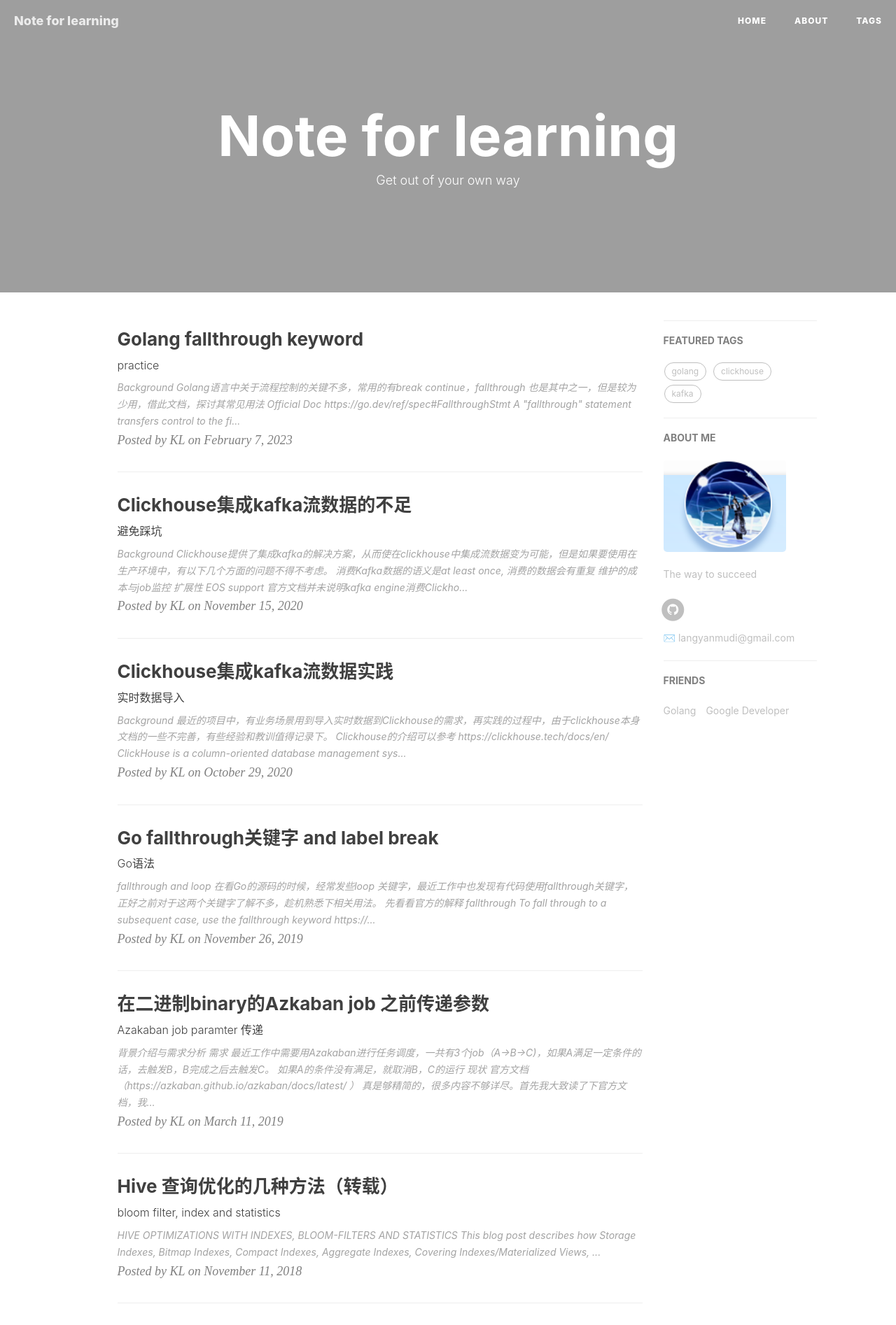
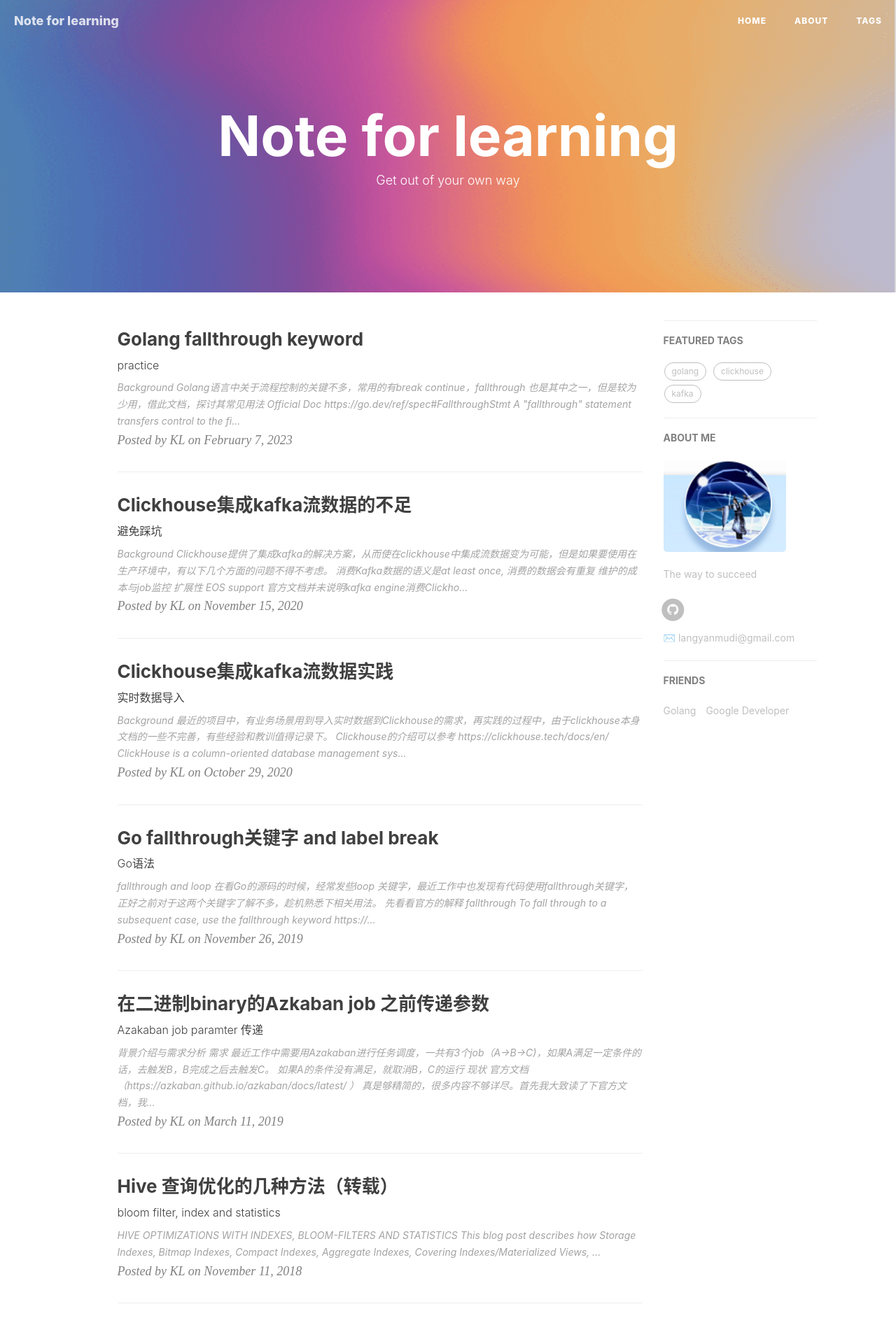
Before and after one commit to KerryLeung/blogs, a Jekyll site: the page built from index.html, in a window 1280 px wide. Shown: the top 1894 px of the page at 70% size. Built offline with Jekyll 4.4.1, drawn with Linux system fonts in a browser that asks for light colours; nearby versions of some CDN libraries; the list of posts is cut into pages by our own code; comment, search, counter and statistics services are not loaded.

Commit message:
Update _config.yml

```diff
--- a/_config.yml
+++ b/_config.yml
@@ -1,10 +1,10 @@
 # Site settings
 title: Note for learning
 SEOTitle: keep practicing | Tech Blog
-header-img: /blogs/img/post-bg-desk.png
+header-img: img/post-bg-desk.png
 email: langyanmudi@gmail.com
 description: "learn practice and sharing"
-keyword: "KL, KL Blog, KL的博客, golang, 结构"
+keyword: "KL, KL Blog, KL的博客, golang, backend, bigdata"
 url: "https://kerryleung.github.io/blogs/"          # your host, for absolute URL
 baseurl: "/blogs"      # for example, '/blog' if your blog hosted on 'host/blog'
 github_repo: "https://kerryleung.github.io/blogs/" # you code repository
```
